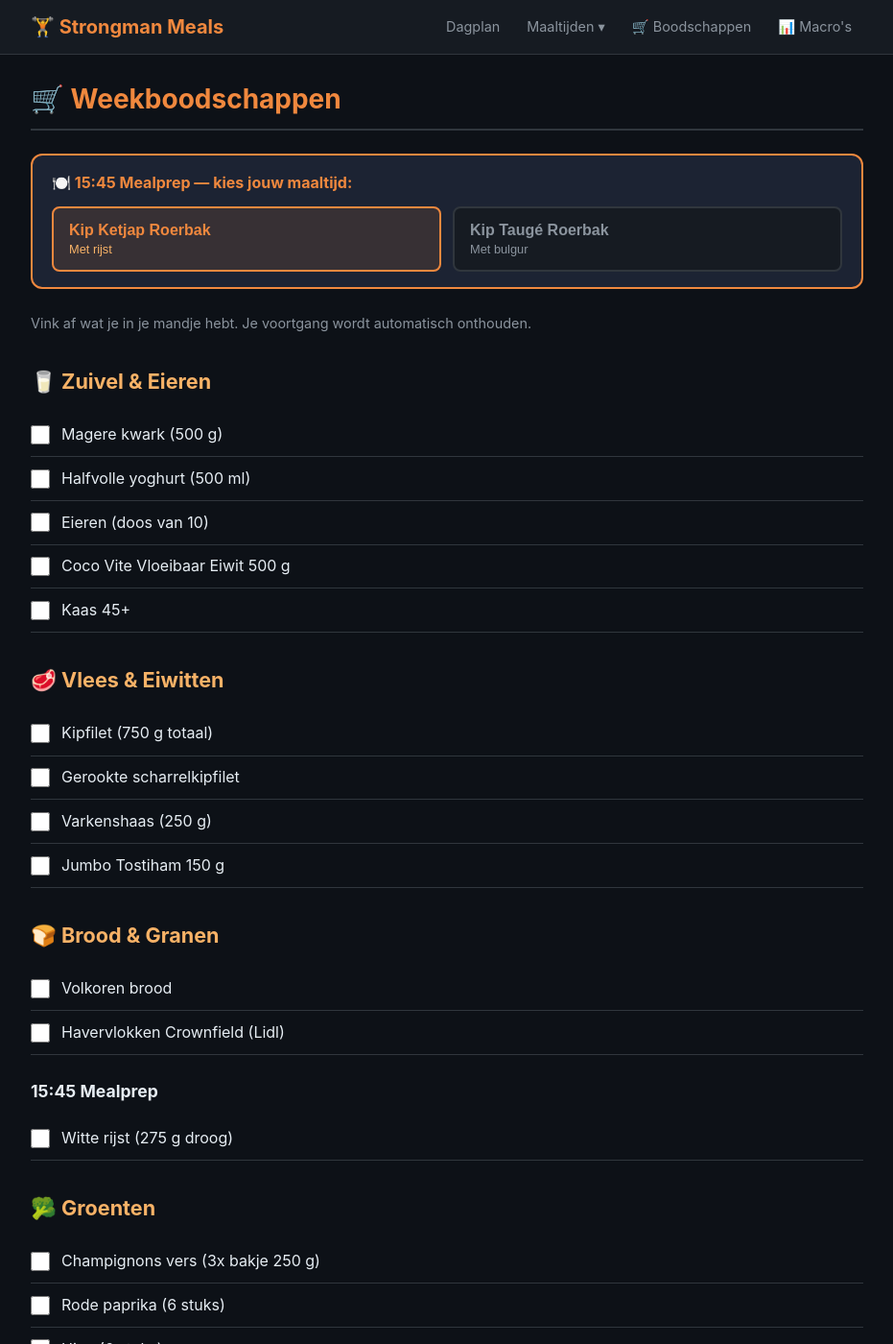
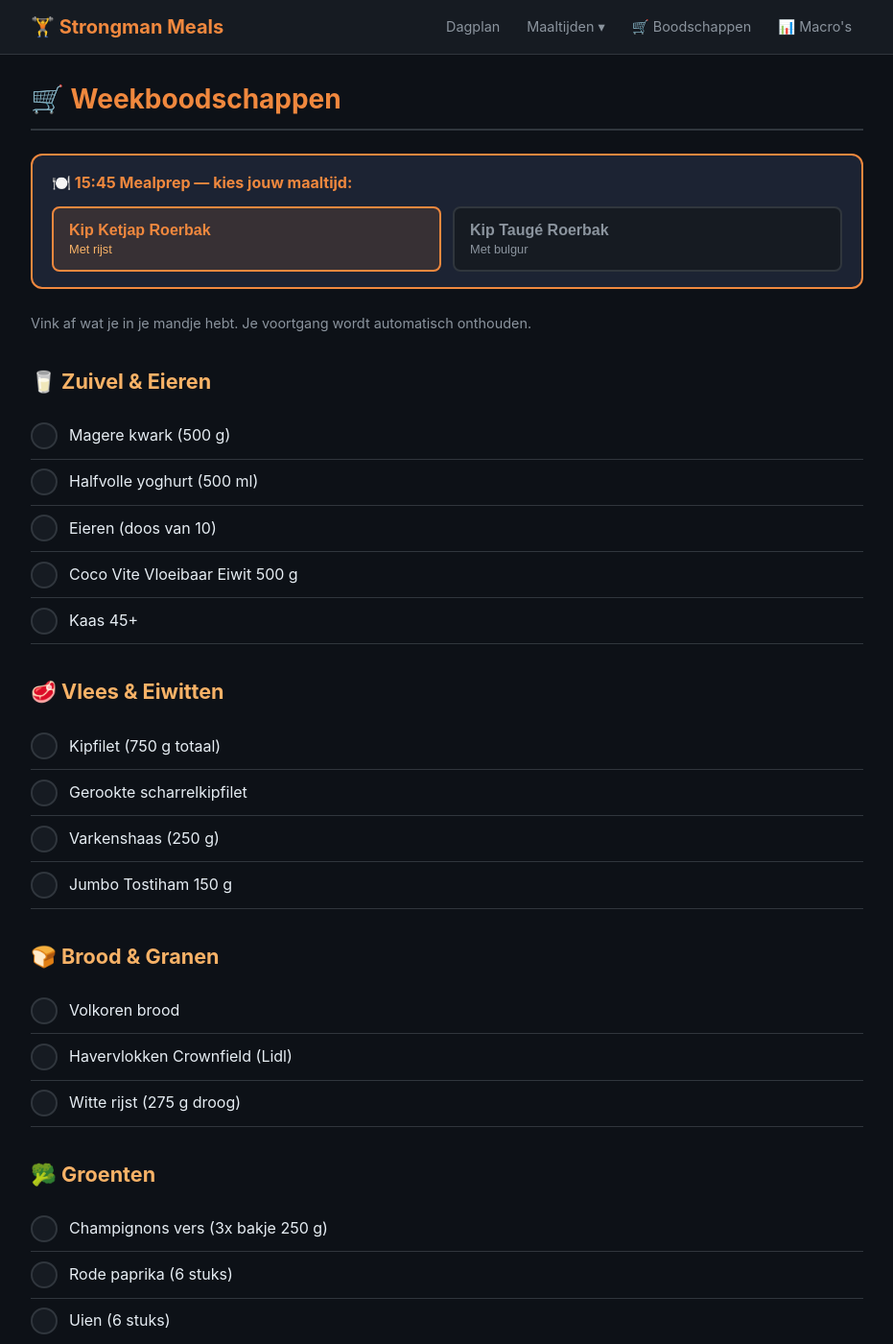
Before and after one commit to Marc013/mealprep, a Jekyll site: the page built from docs/boodschappen.md, in a window 1280 px wide and 1400 px high. Shown: the whole window at 96% size, without its empty margins (174-1105 px from the left). Built offline with Jekyll 4.4.1, drawn with Linux system fonts in a browser that asks for light colours.

Commit message:
Enhance checkbox styling in task list for better visibility and interaction

```diff
--- a/docs/assets/css/style.css
+++ b/docs/assets/css/style.css
@@ -466,11 +466,39 @@ tr:hover {
 }
 
 .task-list-item input[type="checkbox"] {
-    width: 1.25rem;
-    height: 1.25rem;
-    accent-color: var(--green);
+    appearance: none;
+    -webkit-appearance: none;
+    -moz-appearance: none;
+    width: 1.75rem;
+    height: 1.75rem;
+    border: 2px solid var(--border);
+    border-radius: 50%;
+    background: var(--surface);
     flex-shrink: 0;
     cursor: pointer;
+    transition: all 0.2s;
+    display: flex;
+    align-items: center;
+    justify-content: center;
+    position: relative;
+}
+
+.task-list-item input[type="checkbox"]:hover {
+    border-color: var(--accent);
+}
+
+.task-list-item input[type="checkbox"]:checked {
+    background: var(--green);
+    border-color: var(--green);
+}
+
+.task-list-item input[type="checkbox"]:checked::after {
+    content: '✓';
+    color: var(--bg);
+    font-weight: 700;
+    font-size: 1.2rem;
+    position: absolute;
+    line-height: 1;
 }
 
 /* Styling voor checked items — :has() werkt omdat Jekyll tekst als text node rendert, niet als <span> */
--- a/docs/boodschappen.md
+++ b/docs/boodschappen.md
@@ -24,9 +24,6 @@ Vink af wat je in je mandje hebt. Je voortgang wordt automatisch onthouden.
 
 - [ ] Volkoren brood
 - [ ] Havervlokken Crownfield (Lidl)
-
-### 15:45 Mealprep
-
 - [ ] <span class="mealprep-choice-marker" data-mealprep-choice="A"></span>Witte rijst (275 g droog)
 - [ ] <span class="mealprep-choice-marker" data-mealprep-choice="B"></span>Bulgur (165 g droog)
 
@@ -39,9 +36,6 @@ Vink af wat je in je mandje hebt. Je voortgang wordt automatisch onthouden.
 - [ ] Zoete aardappelen (550 g)
 - [ ] Cherrytomaatjes (bakje 250 g)
 - [ ] Gemengde sla (IJsbergsla & Veldsla) 200 g
-
-### 15:45 Mealprep
-
 - [ ] <span class="mealprep-choice-marker" data-mealprep-choice="A"></span>Broccoli (1 krop ~400 g)
 - [ ] <span class="mealprep-choice-marker" data-mealprep-choice="B"></span>Taugé (875 g)
 - [ ] <span class="mealprep-choice-marker" data-mealprep-choice="B"></span>Prei (400 g ~5 stuks)
```
